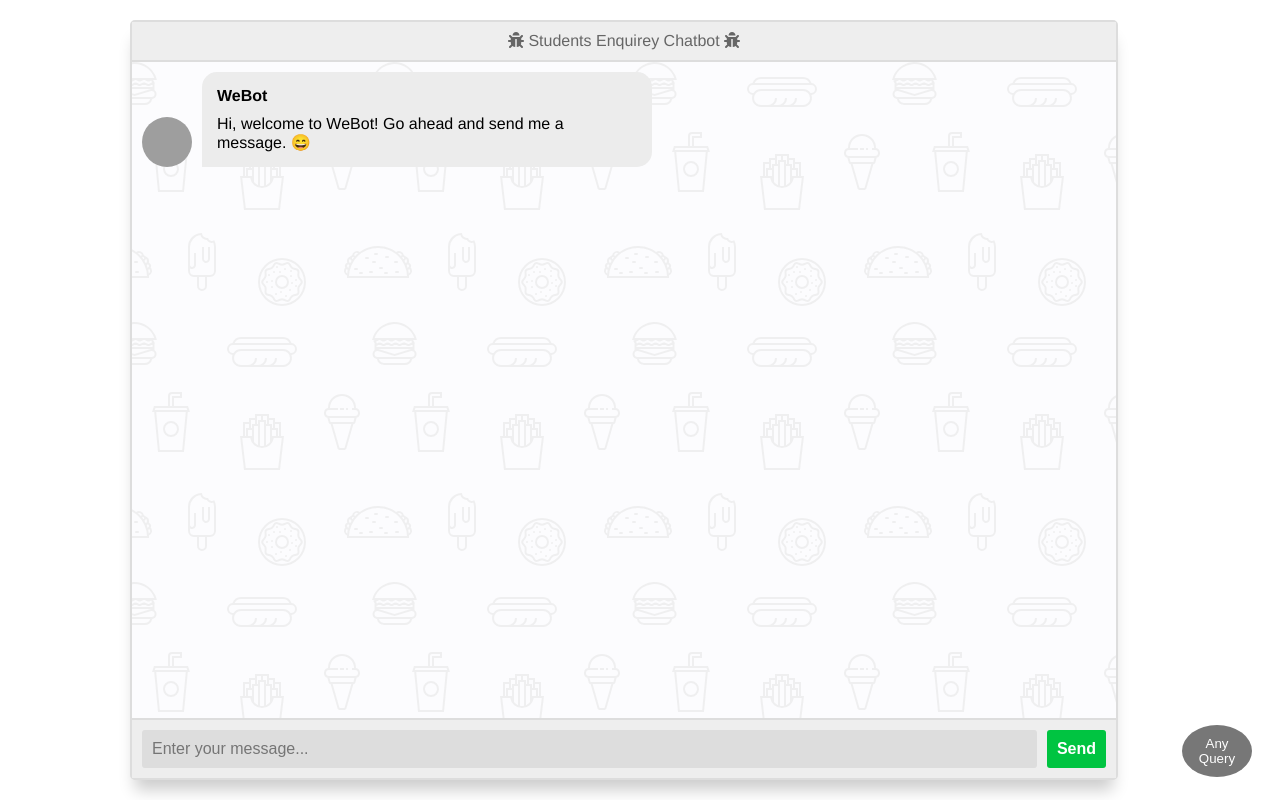
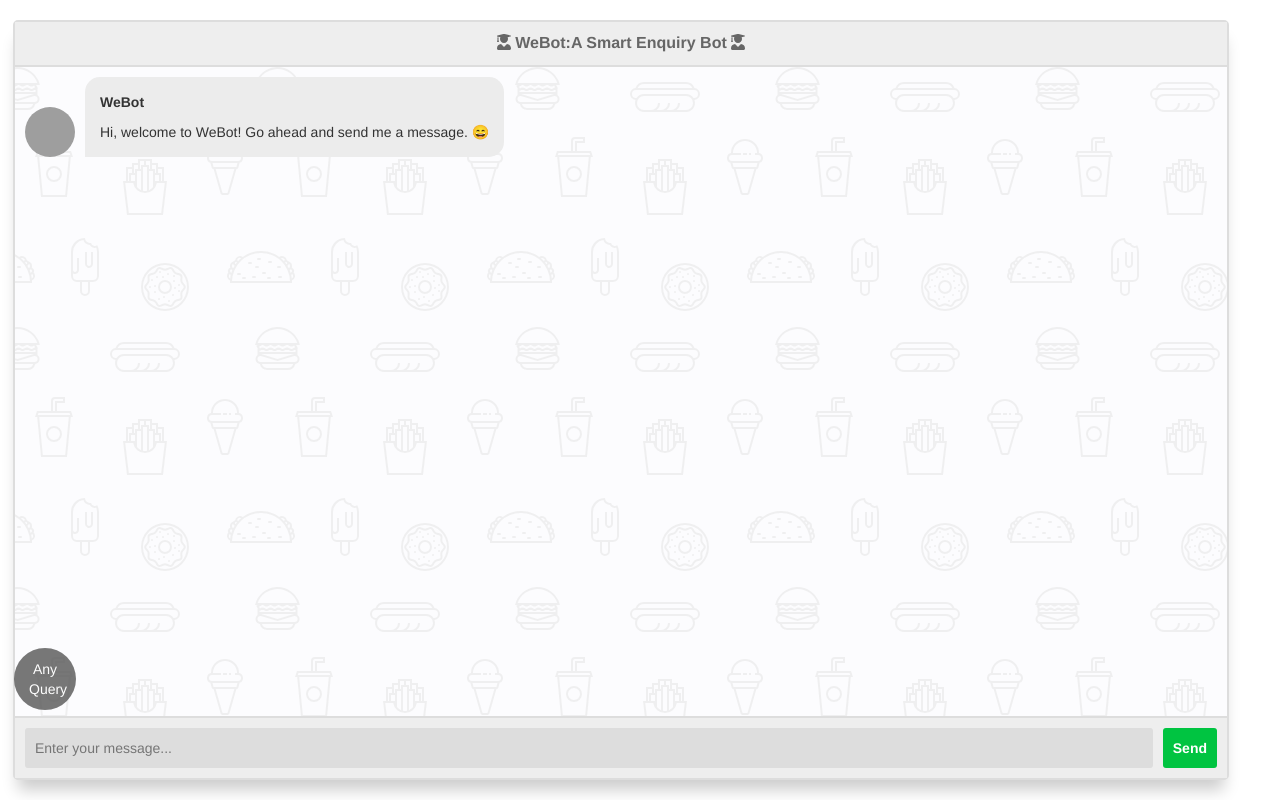
Before and after one commit to abhishek-ankush/chatbot, a Flask app: page / in a window 1280 px wide. Run offline with Flask 2, Linux system fonts and the light colour scheme; some libraries are stand-ins or nearby versions; grey boxes are pictures that could not be loaded.

Commit message:
Changing interface

```diff
--- a/sample.py
+++ b/sample.py
@@ -24,8 +24,8 @@ english_bot = ChatBot(
 
         {
             'import_path': 'chatterbot.logic.BestMatch',
-            'default_response': 'We are unable to process your query for more information on GECA please vist: <a href="http://geca.ac.in/home.aspx" target="_blank"> http://geca.ac.in/home.aspx for more information.</a>',
-            'maximum_similarity_threshold': 0.50
+            'default_response': 'We are unable to process your query for more information on GECA please visit: <a href="http://geca.ac.in/home.aspx" target="_blank"> http://geca.ac.in/home.aspx for more information.</a>',
+            'maximum_similarity_threshold': 0.90
         }
 
         # 'chatterbot.logic.TimeLogicAdapter'
--- a/static/styles/style.css
+++ b/static/styles/style.css
@@ -23,20 +23,18 @@
     justify-content: normal;
     align-items: center;
     height: 100vh;
-    margin-left: 120px;
-    margin-right: 120px;
+    margin-left: auto;
+    margin-right: auto;
     background-image: var(--body-bg);
     font-family: Helvetica, sans-serif;
   }
-
-
   .msger {
     display: flex;
     flex-flow: column wrap;
     justify-content: space-between;
     width: 95%;
     max-width: 100%;
-    margin: 25px 10px;
+    margin: 25px 13px;
     height: calc(100% - 40px);
     border: var(--border);
     border-radius: 5px;
@@ -78,6 +76,16 @@
   .msg-img {
     width: 50px;
     height: 50px;
+    margin-right: 10px;
+    background: #ddd;
+    background-repeat: no-repeat;
+    background-position: center;
+    background-size: cover;
+    border-radius: 50%;
+  }
+  .msg-logo {
+    width: 30px;
+    height: 30px;
     margin-right: 10px;
     background: #ddd;
     background-repeat: no-repeat;
@@ -161,16 +169,17 @@
     cursor: pointer;
     opacity: 0.8;
     position: fixed;
-    bottom: 23px;
-    right: 28px;
-    width: 70px;
-    border-radius: 100%
+    bottom: 90px;
+    right: 50px;
+    left: 14px;
+    width: 62px;
+    border-radius: 100px;
   }
   .chat-popup {
     display: none;
     position: fixed;
     bottom: 0;
-    right: 15px;
+    right: auto;
     border: 3px solid #f1f1f1;
     z-index: 9;
   }
@@ -182,12 +191,12 @@
   /* Full-width textarea */
   .form-container textarea {
     width: 100%;
-    padding: 15px;
-    margin: 5px 0 22px 0;
+    padding: 2px;
+    margin: 3px 0px 6px 0px;
     border: none;
     background: #f1f1f1;
     resize: none;
-    min-height: 200px;
+    min-height: 100px;
   }
 
 
--- a/templates/index.html
+++ b/templates/index.html
@@ -5,10 +5,13 @@
   <meta charset="UTF-8">
   <title>WeBot</title>
   <meta charset="UTF-8">
-  <meta name="viewport" content="width=device-width, initial-scale=1.0">
+  <meta name="viewport" content="width=device-width, initial-scale=1.0,maximum-scale=1.0">
   <meta http-equiv="X-UA-Compatible" content="ie=edge">
   <link rel="stylesheet" href="{{ url_for('static', filename='styles/style.css') }}">
   <script src="https://ajax.googleapis.com/ajax/libs/jquery/3.2.1/jquery.min.js"></script>
+  <link rel="stylesheet" href="https://maxcdn.bootstrapcdn.com/bootstrap/3.4.1/css/bootstrap.min.css">
+  <script src="https://ajax.googleapis.com/ajax/libs/jquery/3.5.1/jquery.min.js"></script>
+  <script src="https://maxcdn.bootstrapcdn.com/bootstrap/3.4.1/js/bootstrap.min.js"></script>
 </head>
 
 <body>
@@ -16,7 +19,7 @@
   <section class="msger">
     <header class="msger-header">
       <div class="msger-header-title">
-        <i class="fas fa-bug"></i> Students Enquirey Chatbot <i class="fas fa-bug"></i>
+        <i class="fas fa-user-graduate"></i><b> WeBot:A Smart Enquiry Bot </b><i class="fas fa-user-graduate"> </i>
       </div>
     </header>
 
```
Also changed, not shown: changes.txt (added, +38 -0 lines), data/data.yml (+13 -0 lines), db.sqlite3, images/favicon-16x16.png (added), images/favicon-32x32.png (added).
